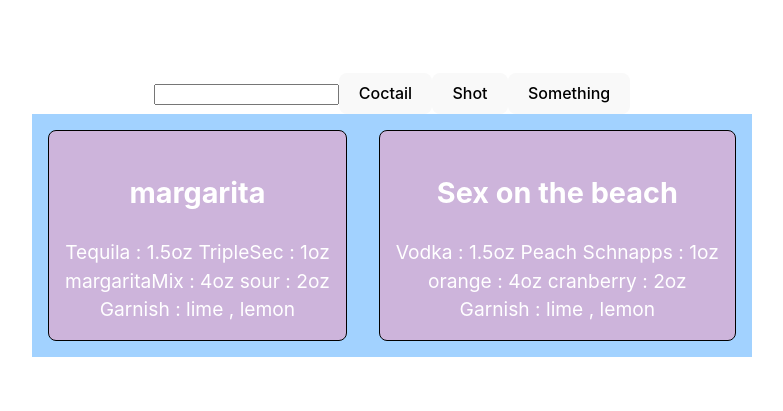
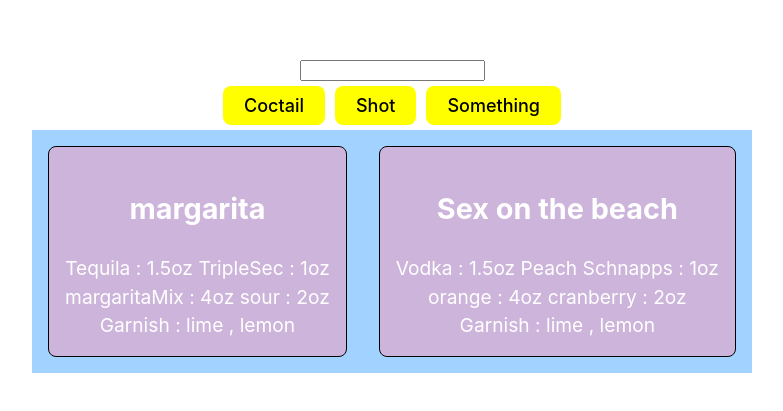
Before and after one commit to NNahkan/shotLand, a React (Vite) app: page / in a window 1280 px wide. Shown: the part 185-596 px from the top of the page, without its empty margins (248-1031 px from the left). Built offline with nearby package versions, Linux system fonts and the light colour scheme; data requests are answered from the project's data file.

Commit message:
Need quicker way for buttons

```diff
--- a/src/Components/SearchAndFilter.tsx
+++ b/src/Components/SearchAndFilter.tsx
@@ -9,10 +9,11 @@ const SearchAndFilter: React.FC<SearchProps> = ({ searchWord, setSearchWord }) =
 	return (
 		<div>
 			<input value={searchWord} onChange={(e) => setSearchWord(e.target.value)} type="text" />
-			<button>Coctail</button>
-			<button>Shot</button>
-			<button>Something</button>
- 		</div>
+			<br />
+			<button onClick={(e: React.MouseEvent<HTMLButtonElement, MouseEvent>) => console.log(e.target.innerText)} className='quick-btn'>Coctail</button>
+			<button onClick={(e) => console.log(e.target)} className='quick-btn'>Shot</button>
+			<button onClick={(e) => console.log(e.target)} className='quick-btn'>Something</button>
+		</div>
 	)
 }
 
--- a/src/Components/styles.css
+++ b/src/Components/styles.css
@@ -1,3 +1,13 @@
+/* SearchAndFilters */
+
+.quick-btn {
+	padding: 8px 20px;
+	background-color: yellow;
+	color: black;
+	font-size: 18px;
+	margin: 5px;
+}
+
 /* Drinks */
 
 .drinks-Wrapper {
--- a/src/service.js
+++ b/src/service.js
@@ -1,7 +1,5 @@
 const URL = "http://localhost:3000/drinks/";
 
-export const getAllDrinks = ( ) => {
-	console.log("anan")
-  return fetch(URL)
-    .then((response) => response.json())
+export const getAllDrinks = () => {
+  return fetch(URL).then((response) => response.json());
 };
```
